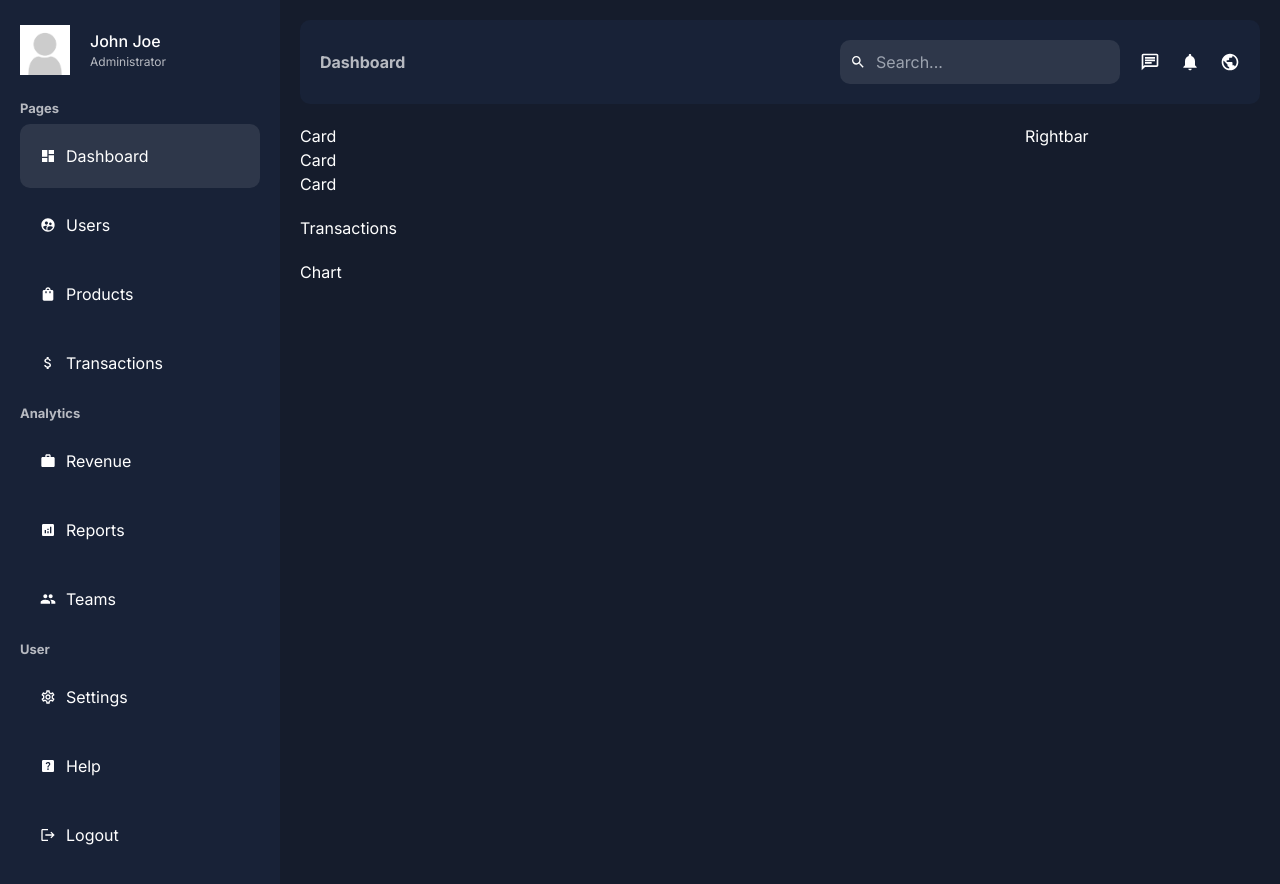
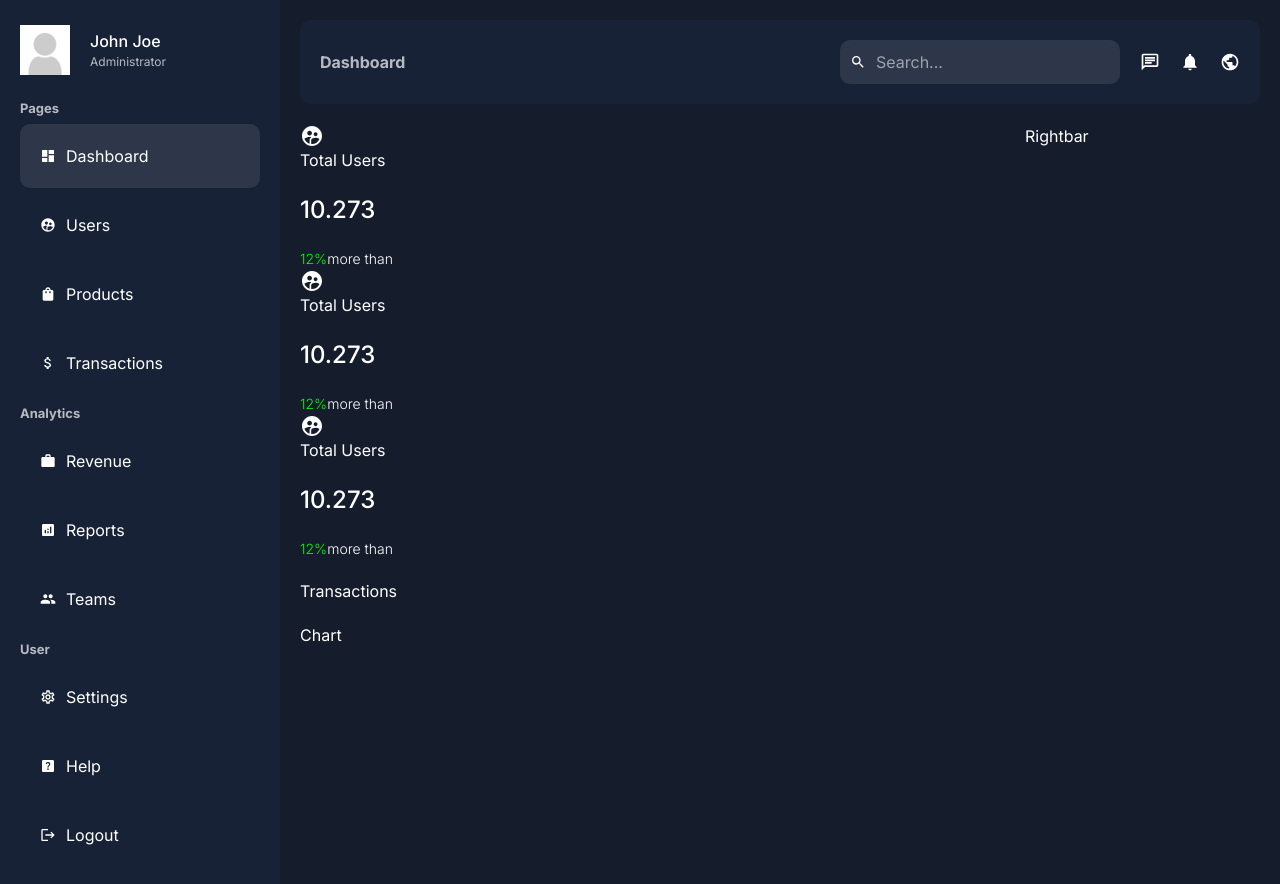
Before and after one commit to biniruu/admin-dashboard-nextjs14, a Next.js app: page /dashboard in a window 1280 px wide. Shown: the top 884 px of the page. Built offline with nearby package versions, Linux system fonts and the light colour scheme.

Commit message:
feat: build layout of Card

```diff
--- a/src/app/dashboard/card/Card.tsx
+++ b/src/app/dashboard/card/Card.tsx
@@ -1,5 +1,21 @@
+import { MdSupervisedUserCircle } from 'react-icons/md'
+
+import styles from './card.module.css'
+
 function Card() {
-  return <div>Card</div>
+  return (
+    <div>
+      <MdSupervisedUserCircle size={24} />
+      <div className={styles.texts}>
+        <span className={styles.title}>Total Users</span>
+        <span className={styles.number}>10.273</span>
+        <span className={styles.detail}>
+          <span className={styles.positive}>12%</span>
+          more than
+        </span>
+      </div>
+    </div>
+  )
 }
 
 export default Card
--- a/src/app/dashboard/card/card.module.css
+++ b/src/app/dashboard/card/card.module.css
@@ -0,0 +1,37 @@
+.container {
+  background: var(--bg-soft);
+  border-radius: 0.625rem;
+  cursor: pointer;
+  display: flex;
+  gap: 1.25rem;
+  padding: 1.25rem;
+  width: 100%;
+
+  &:hover {
+    background: #2e374a;
+  }
+}
+
+.texts {
+  display: flex;
+  flex-direction: column;
+  gap: 1.25rem;
+}
+
+.number {
+  font-size: 1.5rem;
+  font-weight: 500;
+}
+
+.detail {
+  font-size: 0.875rem;
+  font-weight: 300;
+}
+
+.positive {
+  color: lime;
+}
+
+.negative {
+  color: red;
+}
```
